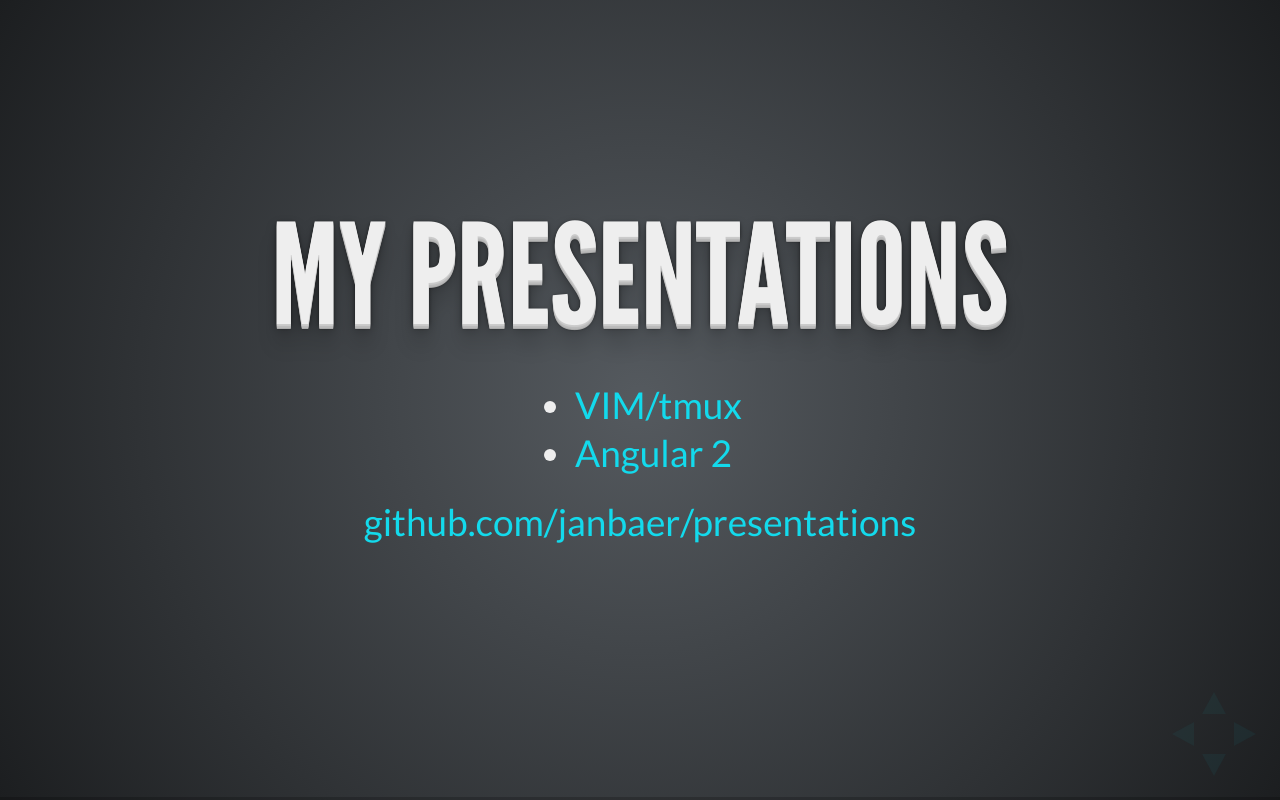
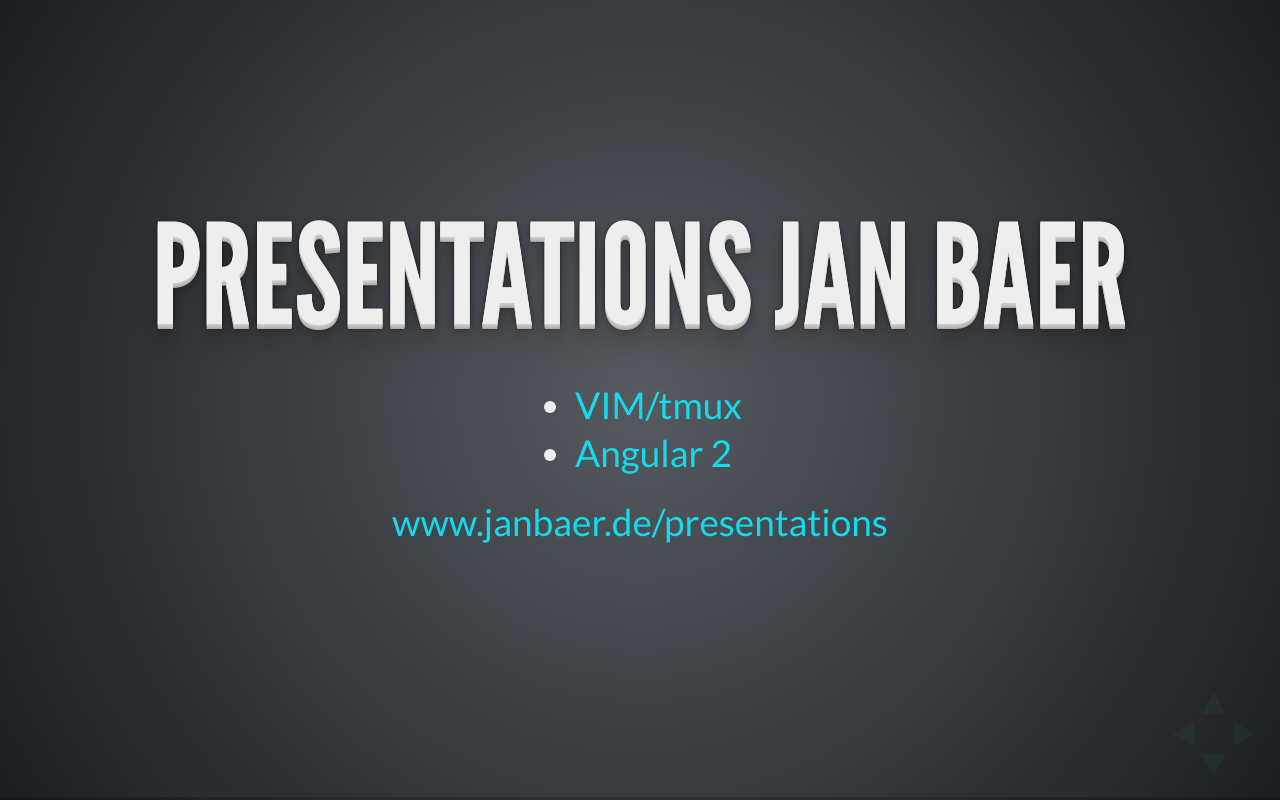
Before and after one commit to janbaer/presentations, a website: page index.html in a window 1280 px wide. Drawn offline with Linux system fonts and the light colour scheme.

Commit message:
Update links to the presentations

```diff
--- a/index.html
+++ b/index.html
@@ -4,7 +4,7 @@
   <head>
     <meta charset="utf-8">
 
-    <title>My Presentations</title>
+    <title>Presentations Jan Baer</title>
 
     <meta name="description" content="">
     <meta name="author" content="Jan Baer">
@@ -37,14 +37,14 @@
       <!-- Any section element inside of this container is displayed as a slide -->
       <div class="slides">
         <section>
-          <h1>My Presentations</h1>
+          <h1>Presentations Jan Baer</h1>
 
           <ul>
-            <li><a href="/vim">VIM/tmux</a></li>
-            <li><a href="/angular2">Angular 2</a></li>
+            <li><a href="http://www.janbaer.de/presentations/vim">VIM/tmux</a></li>
+            <li><a href="http://www.janbaer.de/presentations/angular2">Angular 2</a></li>
           </ul>
 
-          <p><a href="https://github.com/janbaer/presentations">github.com/janbaer/presentations</a></p>
+          <p><a href="http://www.janbaer.de/presentations">www.janbaer.de/presentations</a></p>
         </section>
 
       </div>
```
Also changed, not shown: readme.md.
